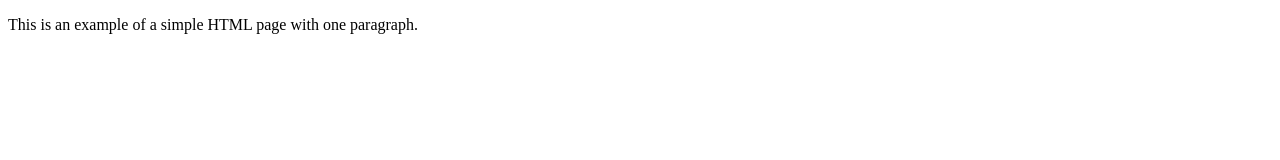
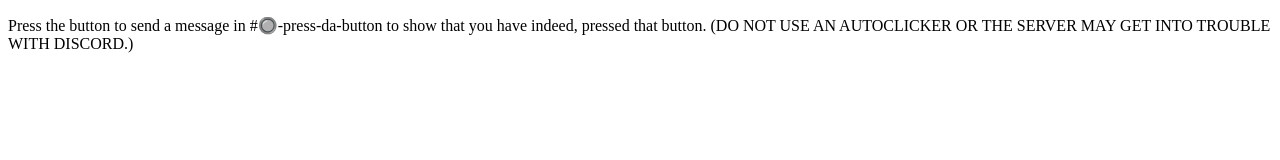
Before and after one commit to thebuttonishere/thebutton, a plain HTML site: page index.html in a window 1280 px wide. Drawn offline with Linux system fonts and the light colour scheme.

Commit message:
Update index.html

```diff
--- a/index.html
+++ b/index.html
@@ -1,9 +1,9 @@
 <!DOCTYPE html>
 <html>
     <head>
-        <title>Example</title>
+        <title>The Button Awaits.</title>
     </head>
     <body>
-        <p>This is an example of a simple HTML page with one paragraph.</p>
+        <p>Press the button to send a message in #🔘-press-da-button to show that you have indeed, pressed that button. (DO NOT USE AN AUTOCLICKER OR THE SERVER MAY GET INTO TROUBLE WITH DISCORD.)</p>
     </body>
 </html>
```
